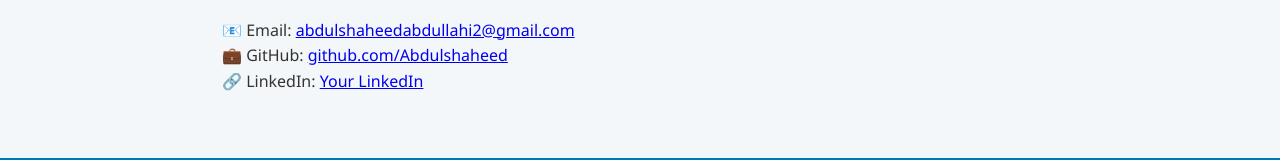
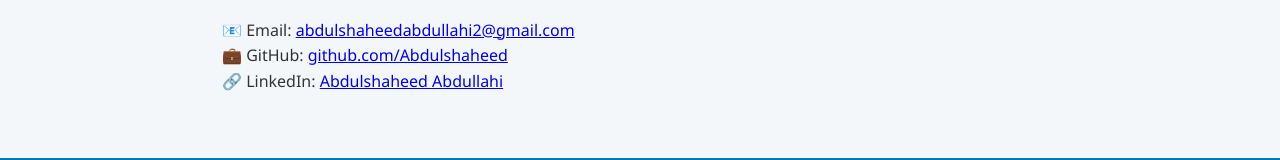
Before and after one commit to Abdulshaheed/abdulshaheedportfolio, a plain HTML site: page index.html in a window 1280 px wide. Shown: the part 1765-1925 px from the top of the page. Drawn offline with Linux system fonts and the light colour scheme.

Commit message:
Update index.html

```diff
--- a/index.html
+++ b/index.html
@@ -51,7 +51,7 @@
     <h2>Contact Me</h2>
     <p>📧 Email: <a href="mailto:abdulshaheedabdullahi2@gmail.com">abdulshaheedabdullahi2@gmail.com</a></p>
     <p>💼 GitHub: <a href="https://github.com/Abdulshaheed" target="_blank">github.com/Abdulshaheed</a></p>
-    <p>🔗 LinkedIn: <a href="#">Your LinkedIn</a></p>
+    <p>🔗 LinkedIn: <a href="#">Abdulshaheed Abdullahi</a></p>
   </section>
 
   <!-- Footer -->
```
